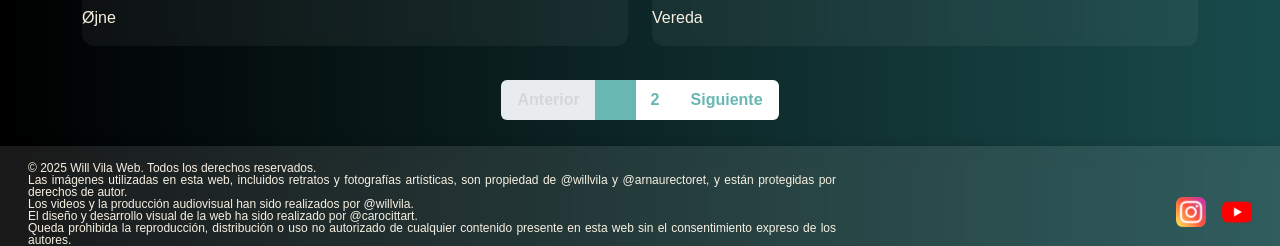
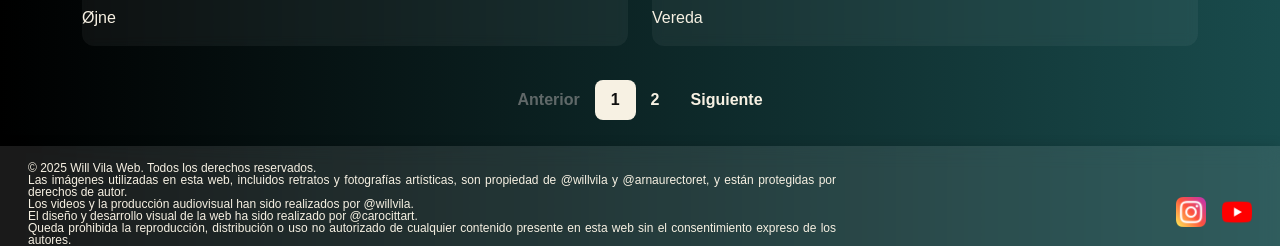
Before and after one commit to Carocitta/WILL_VILA_FE, a React (Vite) app: page /portfolio in a window 1280 px wide. Shown: the part 2085-2331 px from the top of the page. Built offline with nearby package versions, Linux system fonts and the light colour scheme.

Commit message:
changed css paginator

```diff
--- a/src/components/Paginator/Paginator.css
+++ b/src/components/Paginator/Paginator.css
@@ -1,5 +1,5 @@
 .paginator {
-  background-color: rgba(255, 255, 255, 0);
+  background-color: transparent;
   border-radius: 12px;
   padding: 10px 15px;
 }
@@ -15,26 +15,31 @@
   }
 }
 
-.page-link {
-  color: #69B7B2 !important;
-}
-
-.page-item.disabled .page-link {
-  color: #d6d6d6 !important;
-}
-
-.page-item.active .page-link {
-  background-color: #69B7B2 !important;
-  border-color: #69B7B2 !important;
-}
-
 .page-item .page-link {
   border: none;
   font-weight: bold;
   padding: 8px 16px;
+  background-color: transparent;
+  color: #F7F1E3 !important;
+  transition: background-color 0.2s ease, color 0.2s ease;
 }
 
+
 .page-link:hover {
-  background-color: #e0f2f1 !important;
-  color: #69B7B2 !important;
+  background-color: rgba(255, 255, 255, 0.1) !important;
+  color: #F7F1E3 !important;
 }
+
+
+.page-item.active .page-link {
+  background-color: #F7F1E3 !important;
+  color: #0e0e0e !important;
+  border-radius: 8px;
+}
+
+
+.page-item.disabled .page-link {
+  color: #999 !important;
+  opacity: 0.6;
+  cursor: not-allowed;
+}
```
